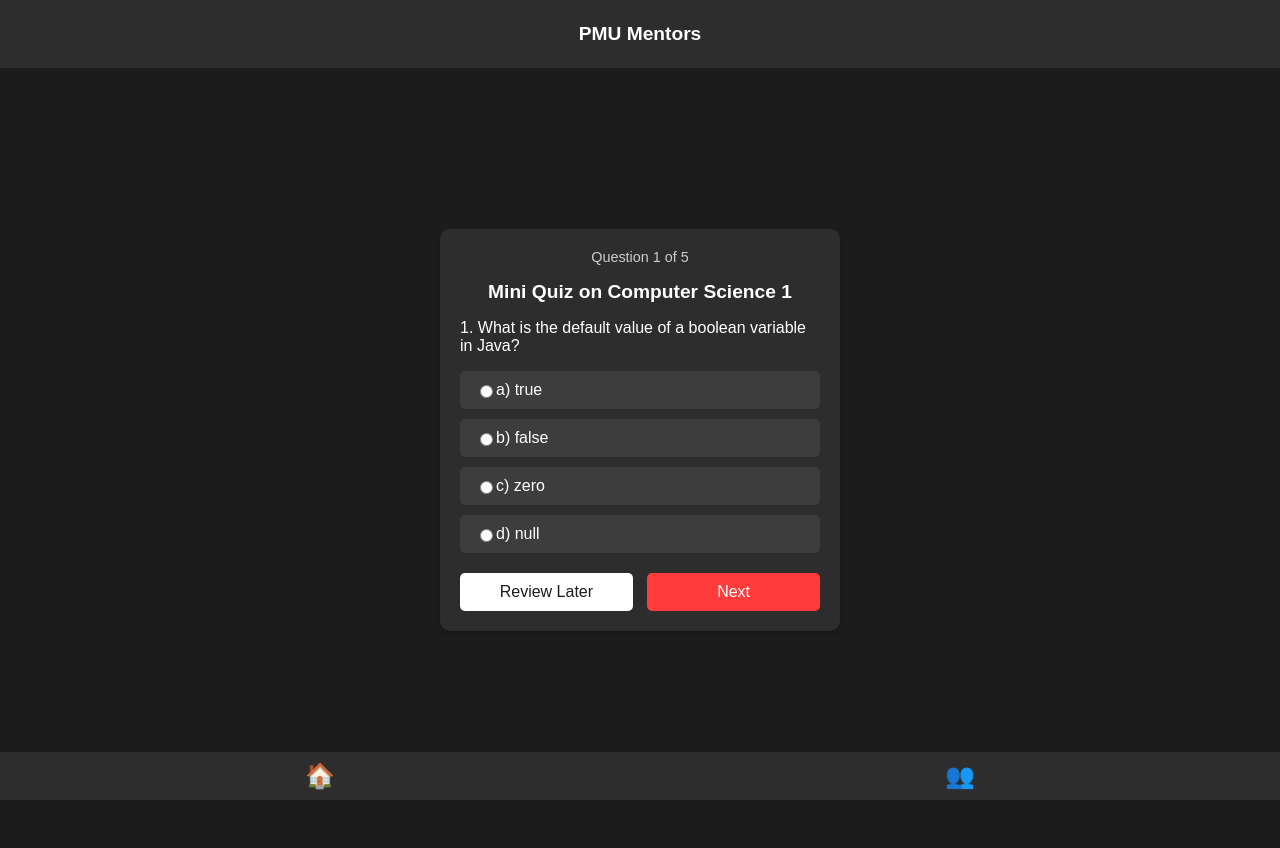
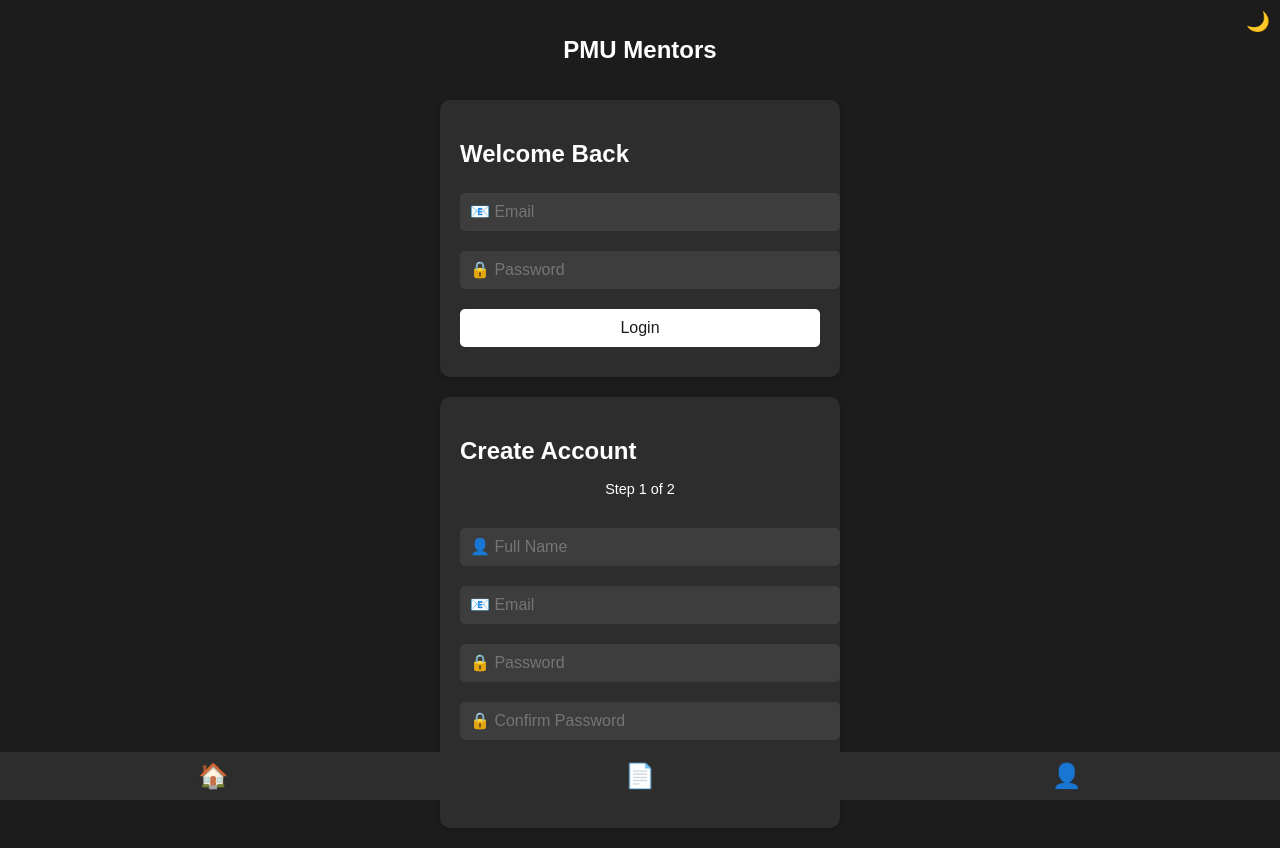
Before and after one commit to mahmoodsadoon/PMUMentor_Project, a plain HTML site: page quiz.html in a window 1280 px wide. Before the commit the page ends 800 px from the top, so only its background shows below. Drawn offline with Linux system fonts and the light colour scheme.

Commit message:
version 3

```diff
--- a/quiz.html
+++ b/quiz.html
@@ -3,7 +3,7 @@
 <head>
   <meta charset="UTF-8">
   <meta name="viewport" content="width=device-width, initial-scale=1.0">
-  <title>PMU Mentors - Quiz</title>
+  <title>PMU Mentors - Login/Register</title>
   <style>
     body {
       margin: 0;
@@ -13,103 +13,108 @@
       display: flex;
       flex-direction: column;
       align-items: center;
-      height: 100vh;
+    }
+
+    body.light-mode {
+      background-color: #f5f5f5;
+      color: black;
     }
 
     .container {
       width: 90%;
       max-width: 400px;
-      flex-grow: 1;
-      display: flex;
-      flex-direction: column;
-      justify-content: center;
     }
 
     header {
-      background-color: #2d2d2d;
-      padding: 10px;
       text-align: center;
-      display: flex;
-      align-items: center;
-      justify-content: center;
-      position: fixed;
-      top: 0;
-      width: 100%;
-      z-index: 10;
+      margin: 20px 0;
     }
 
-    header h1 {
+    h1 {
+      font-size: 1.5em;
+    }
+
+    .toggle-mode {
+      position: absolute;
+      top: 10px;
+      right: 10px;
+      cursor: pointer;
       font-size: 1.2em;
     }
 
-    .quiz {
+    .section {
       background: #2d2d2d;
+      padding: 20px;
       border-radius: 10px;
-      padding: 20px;
-      margin: 80px 0 20px;
+      margin-bottom: 20px;
       box-shadow: 0 2px 5px rgba(0, 0, 0, 0.2);
     }
 
-    .quiz h2 {
-      text-align: center;
-      margin-bottom: 15px;
-      font-size: 1.2em;
+    .section.light-mode {
+      background: #ffffff;
     }
 
-    .quiz .progress {
-      text-align: center;
-      margin-bottom: 10px;
-      font-size: 0.9em;
-      color: #ccc;
+    .section h2 {
+      margin-bottom: 15px;
     }
 
-    .options {
-      list-style: none;
-      padding: 0;
+    input {
+      width: 100%;
+      padding: 10px;
+      margin: 10px 0;
+      border: none;
+      border-radius: 5px;
+      background: #3d3d3d;
+      color: white;
+      font-size: 1em;
     }
 
-    .options li {
+    input.light-mode {
+      background: #f0f0f0;
+      color: black;
+    }
+
+    .btn {
+      width: 100%;
+      padding: 10px;
       margin: 10px 0;
-      background: #3d3d3d;
-      padding: 10px;
+      border: none;
       border-radius: 5px;
-      display: flex;
-      align-items: center;
+      font-size: 1em;
       cursor: pointer;
       transition: background-color 0.3s;
     }
 
-    .options li:hover {
-      background: #4a4a4a;
+    .btn-login {
+      background: white;
+      color: #1c1c1c;
     }
 
-    .options input {
-      margin-left: 10px;
+    .btn-login:hover {
+      background: #ddd;
     }
 
-    .btn-container {
-      display: flex;
-      justify-content: space-between;
-      margin-top: 20px;
-    }
-
-    .btn {
-      width: 48%;
-      padding: 10px;
-      border: none;
-      border-radius: 5px;
-      font-size: 1em;
-      cursor: pointer;
-    }
-
-    .btn-next {
+    .btn-register {
       background: #ff3b3b;
       color: white;
     }
 
-    .btn-review {
-      background: white;
-      color: #1c1c1c;
+    .btn-register:hover {
+      background: #e03636;
+    }
+
+    .progress {
+      text-align: center;
+      margin-bottom: 20px;
+    }
+
+    .progress span {
+      font-size: 0.9em;
+    }
+
+    .error {
+      color: #ff3b3b;
+      font-size: 0.8em;
     }
 
     footer {
@@ -130,40 +135,73 @@
   </style>
 </head>
 <body>
+  <div class="toggle-mode" onclick="toggleMode()">🌙</div>
   <header>
     <h1>PMU Mentors</h1>
   </header>
 
   <div class="container">
-    <div class="quiz">
-      <div class="progress">Question 1 of 5</div>
-      <h2>Mini Quiz on Computer Science 1</h2>
-      <p>1. What is the default value of a boolean variable in Java?</p>
-      <ul class="options">
-        <li>
-          <input type="radio" name="question" value="true">
-          a) true
-        </li>
-        <li>
-          <input type="radio" name="question" value="false">
-          b) false
-        </li>
-        <li>
-          <input type="radio" name="question" value="zero">
-          c) zero
-        </li>
-        <li>
-          <input type="radio" name="question" value="null">
-          d) null
-        </li>
-      </ul>
-      <div class="btn-container">
-        <button class="btn btn-review">Review Later</button>
-        <button class="btn btn-next">Next</button>
-      </div>
+    <!-- Login Section -->
+    <div class="section">
+      <h2>Welcome Back</h2>
+      <input type="email" id="login-email" placeholder="📧 Email">
+      <div class="error" id="login-email-error"></div>
+      <input type="password" id="login-password" placeholder="🔒 Password">
+      <div class="error" id="login-password-error"></div>
+      <button class="btn btn-login" onclick="validateLogin()">Login</button>
+    </div>
+
+    <!-- Register Section -->
+    <div class="section">
+      <h2>Create Account</h2>
+      <div class="progress"><span>Step 1 of 2</span></div>
+      <input type="text" id="register-name" placeholder="👤 Full Name">
+      <div class="error" id="register-name-error"></div>
+      <input type="email" id="register-email" placeholder="📧 Email">
+      <div class="error" id="register-email-error"></div>
+      <input type="password" id="register-password" placeholder="🔒 Password">
+      <div class="error" id="register-password-error"></div>
+      <input type="password" id="register-confirm-password" placeholder="🔒 Confirm Password">
+      <div class="error" id="register-confirm-password-error"></div>
+      <button class="btn btn-register" onclick="validateRegister()">Register</button>
     </div>
   </div>
 
   <footer>
     <div class="icon">🏠</div>
-    <div class="icon">👥</div>
+    <div class="icon">📄</div>
+    <div class="icon">👤</div>
+  </footer>
+
+  <script>
+    function toggleMode() {
+      document.body.classList.toggle("light-mode");
+      const sections = document.querySelectorAll(".section");
+      const inputs = document.querySelectorAll("input");
+      sections.forEach((section) => section.classList.toggle("light-mode"));
+      inputs.forEach((input) => input.classList.toggle("light-mode"));
+    }
+
+    function validateLogin() {
+      const email = document.getElementById("login-email").value;
+      const password = document.getElementById("login-password").value;
+
+      document.getElementById("login-email-error").textContent = email === "" ? "Email cannot be empty" : "";
+      document.getElementById("login-password-error").textContent = password === "" ? "Password cannot be empty" : "";
+    }
+
+    function validateRegister() {
+      const name = document.getElementById("register-name").value;
+      const email = document.getElementById("register-email").value;
+      const password = document.getElementById("register-password").value;
+      const confirmPassword = document.getElementById("register-confirm-password").value;
+
+      document.getElementById("register-name-error").textContent = name === "" ? "Name cannot be empty" : "";
+      document.getElementById("register-email-error").textContent = email === "" ? "Email cannot be empty" : "";
+      document.getElementById("register-password-error").textContent = password === "" ? "Password cannot be empty" : "";
+      document.getElementById("register-confirm-password-error").textContent =
+        confirmPassword !== password ? "Passwords do not match" : "";
+    }
+  </script>
+</body>
+</html>
```
Also changed, not shown: index.html (+78 -17 lines).
